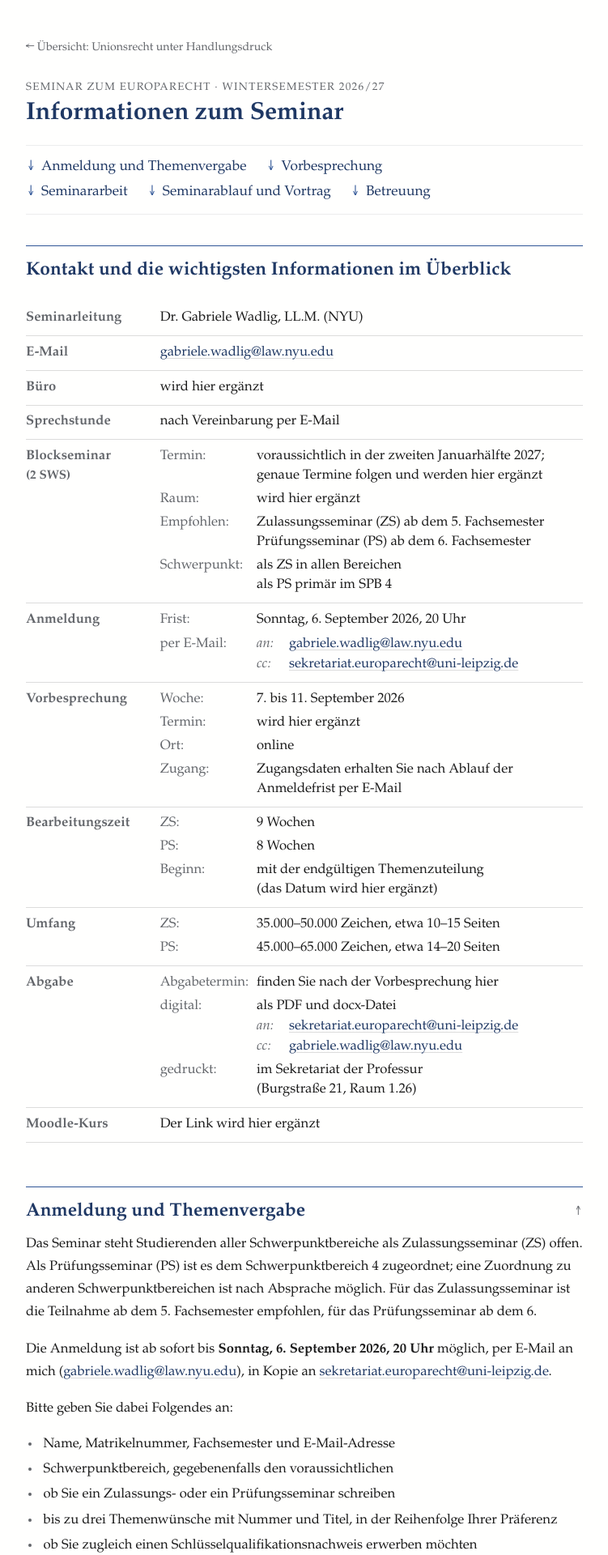
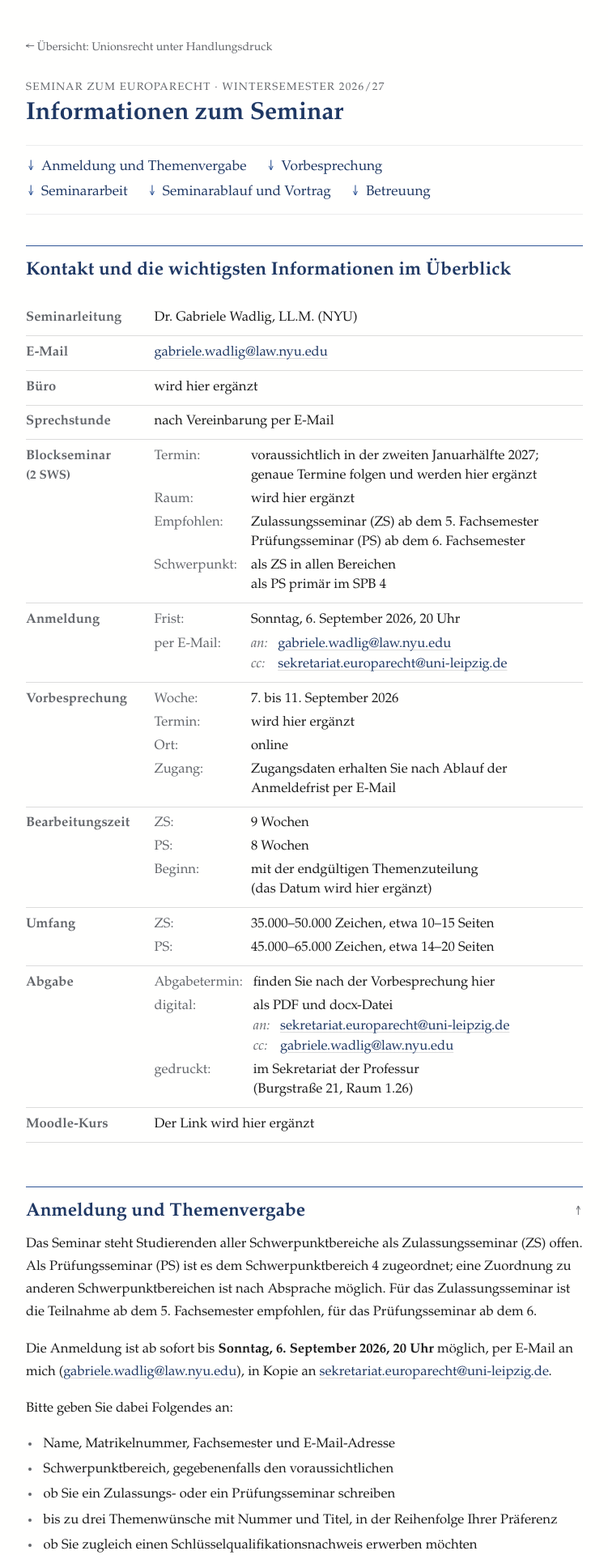
Before and after one commit to gwadlig/Seminar-Europarecht-WiSe-26-27, a Jekyll site: the page built from informationen.md, in a window 1280 px wide. Shown: the top 1920 px of the page at 81% size, without its empty margins (264-1015 px from the left). Built offline with Jekyll 4.4.1, drawn with Linux system fonts in a browser that asks for light colours.

Commit message:
Add files via upload

```diff
--- a/assets/stil.css
+++ b/assets/stil.css
@@ -492,8 +492,16 @@ nav.sprung a::before {
   color: var(--grau);
   border-bottom-color: var(--akzent-h);
 }
-.inhalt table.termine { table-layout: fixed; }
-.inhalt table.termine td:first-child { width: 22%; }
+/* Die Beschriftungsspalte richtet sich nach dem längsten Wort, nicht nach
+   der Fensterbreite: eine feste Prozentbreite zerbricht „Bearbeitungszeit“
+   und „Vorbesprechung“, sobald das Fenster schmaler wird. width:1% plus
+   nowrap zwingt die Spalte auf ihre Inhaltsbreite. */
+.inhalt table.termine { table-layout: auto; }
+.inhalt table.termine td:first-child {
+  width: 1%;
+  white-space: nowrap;
+  padding-right: 1rem;
+}
 
 /* Zeilenbeschriftung mit Zusatz in zweiter Zeile */
 .inhalt table.termine .zwei { display: inline-block; }
@@ -502,7 +510,9 @@ nav.sprung a::before {
 /* Beschriftete Angaben in einer Zelle: Beschriftung links, Wert rechts */
 .paare {
   display: grid;
-  grid-template-columns: 6.4em 1fr;
+  /* max-content, weil .f nicht umbricht: eine feste Spur von 6.4em ist für
+     „Abgabetermin:“ zu schmal, die Marke liefe sonst in die Wertspalte */
+  grid-template-columns: minmax(6.4em, max-content) 1fr;
   gap: .3rem .8rem;
   align-items: baseline;
 }
@@ -510,7 +520,7 @@ nav.sprung a::before {
 .paare .f { color: var(--grau); white-space: nowrap; font-weight: normal; }
 .paare .fi {
   display: inline-block;
-  min-width: 2.4em;
+  min-width: 2em;
   color: var(--grau);
   font-style: italic;
 }
@@ -545,10 +555,20 @@ footer {
   nav.sprung { font-size: 1rem; gap: .3rem; padding: .7rem 0; margin-bottom: 1.7rem; }
   nav.sprung > div { flex-direction: column; gap: .3rem; }
   .inhalt table { font-size: .92rem; }
-  /* Zu schmal für zwei Spalten: Beschriftung über den Wert */
-  .paare { grid-template-columns: 1fr; row-gap: 0; }
-  .paare .f { margin-top: .5rem; }
-  .paare .f:first-child { margin-top: 0; }
+  /* Marke und Wert bleiben nebeneinander: gestapelt bekäme jede kurze
+     Angabe („9 Wochen“) eine eigene Zeile. Die Marke bekommt nur die
+     Breite, die sie braucht. */
+  .paare {
+    grid-template-columns: minmax(3.2em, max-content) 1fr;
+    gap: .3rem .7rem;
+  }
+  .paare .f { font-size: .9em; }
+  /* Ausnahme: E-Mail-Adressen. Sie sind für die schmale Wertspalte zu
+     lang und brächen mitten im Wort – also volle Breite unter der Marke,
+     leicht eingerückt, damit die Zugehörigkeit sichtbar bleibt. */
+  .paare > .f:has(+ span:has(a[href^="mailto"])),
+  .paare > span:has(a[href^="mailto"]) { grid-column: 1 / -1; }
+  .paare > span:has(a[href^="mailto"]) { padding-left: .5rem; }
   .inhalt th, .inhalt td { padding: .45rem .6rem; }
   ol.themen li { gap: .55rem; }
   ol.themen .nr { min-width: 1.5rem; }
@@ -569,16 +589,22 @@ footer {
   .inhalt table.termine tr:first-child { padding-top: 0; }
   .inhalt table.termine tr:last-child { border-bottom: 0; }
   .inhalt table.termine td { padding: 0; border: 0; }
+  /* Zeilenkopf trägt die Gliederung, muss also kräftiger sein als die
+     Feldmarken darunter – gestapelt fehlt die Spaltenkante als Trennung */
   .inhalt table.termine td:first-child {
     width: auto;
-    font-size: .78em;
+    white-space: normal;
+    font-size: .82em;
+    font-weight: 600;
     letter-spacing: .06em;
     text-transform: uppercase;
-    color: var(--grau);
+    color: var(--text);
     line-height: 1.32;
-    margin-bottom: .4rem;
+    margin-bottom: .45rem;
     hyphens: none;
   }
+  /* Der ganze Wert eine Stufe eingerückt: er gehört sichtbar zum Kopf */
+  .inhalt table.termine td:last-child { padding-left: .9rem; }
   /* „Blockseminar (2 SWS)“ in einer Zeile statt zweier */
   .inhalt table.termine .zwei { display: inline; }
   .inhalt table.termine .zwei br { display: none; }
```
